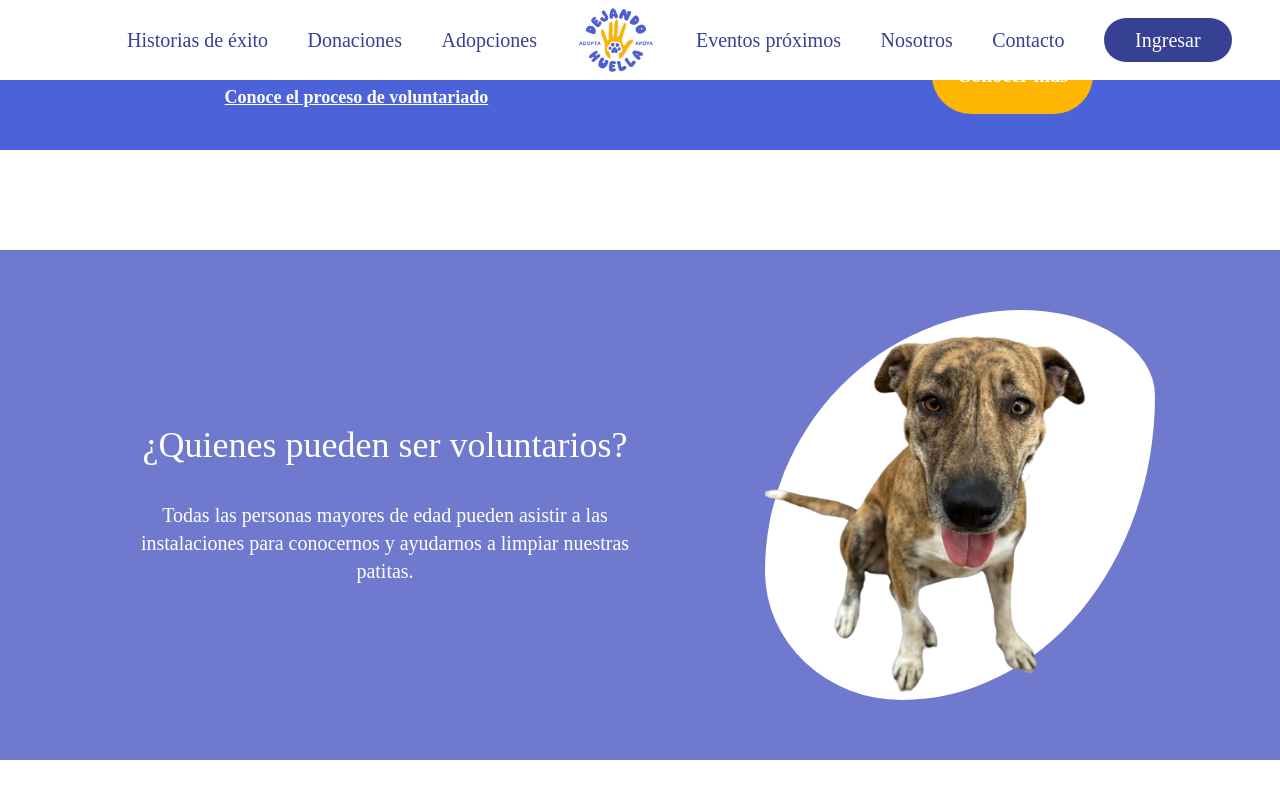
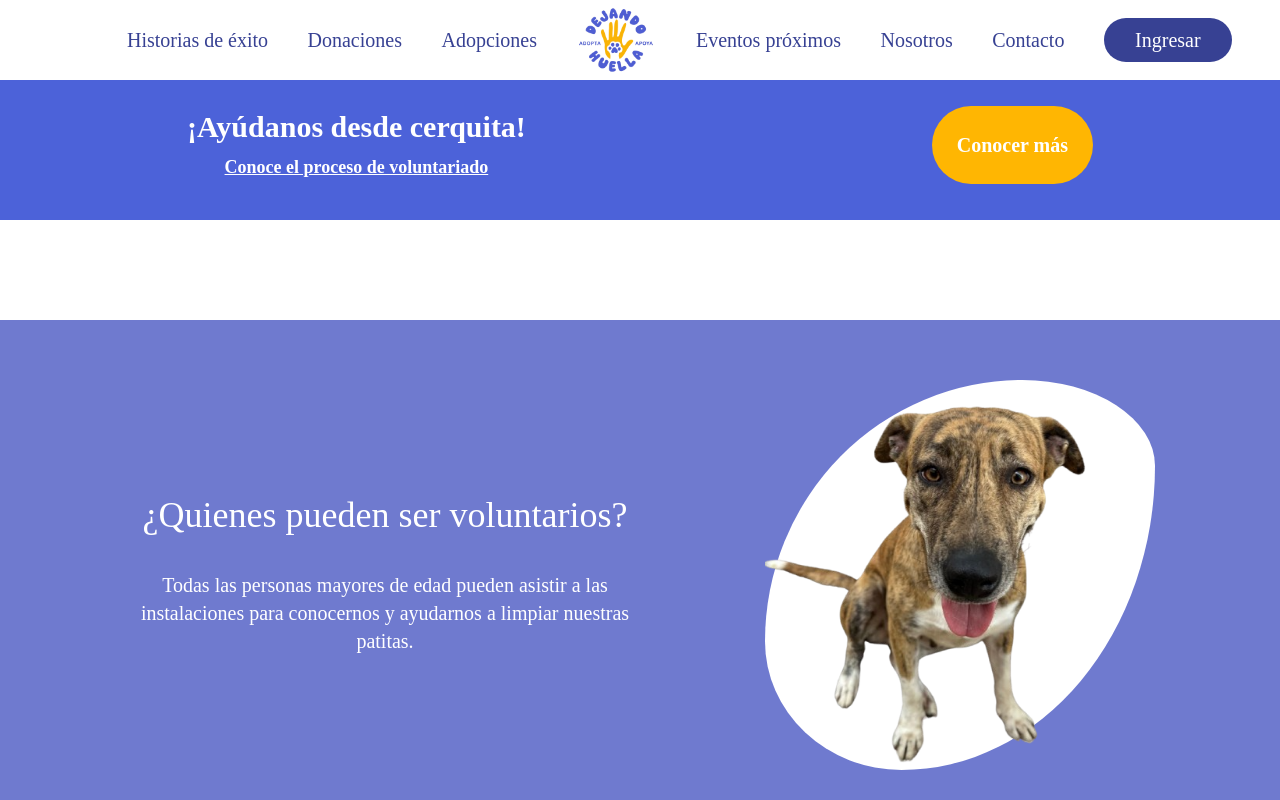
Before and after one commit to Tongother/dejando-huella, a Next.js app: page / in a window 1280 px wide. Shown: the top 800 px of the page. Built offline with nearby package versions, Linux system fonts and the light colour scheme; a web font is replaced by a local one.

Commit message:
11/10/2024 FIX: Corregí algunos errores de estilado en header e info, además ahora se renderiza el header o la navbar dependiendo del dispositivo

```diff
--- a/src/app/components/header/index.tsx
+++ b/src/app/components/header/index.tsx
@@ -1,3 +1,32 @@
+'use client'
+
+import { useEffect, useState } from "react";
 import { Header } from "./header";
+import { Navbar } from "./navbar";
 
-export default Header;
+const ResponsiveHeader = () => {
+  const [isMobile, setIsMobile] = useState(false);
+
+  const handleResize = () => {
+    const width = window.innerWidth;
+    if (width <= 768) {
+      setIsMobile(true);
+    } else {
+      setIsMobile(false);
+    }
+  };
+
+  useEffect(() => {
+    handleResize();
+    window.addEventListener("resize", handleResize);
+    return () => window.removeEventListener("resize", handleResize);
+  }, []);
+
+  return (
+    <>
+      {isMobile ? <Navbar /> : <Header />}
+    </>
+  );
+};
+
+export default ResponsiveHeader;
--- a/src/app/components/info/info.css
+++ b/src/app/components/info/info.css
@@ -1,10 +1,11 @@
-@media (max-width: 1024px){
+@media (max-width: 1024px) {
     .forma {
       border-radius: 66% 34% 65% 35% / 67% 22% 78% 33%;
       width: 250px;
       height: 250px;
       background: #6570ca;
     }
+
     .forma2 {
       border-radius: 60% 40% 31% 69% / 55% 45% 55% 45%;
       width: 250px;
@@ -12,25 +13,24 @@
       background: #E88EED;
       overflow: hidden;
       display: flex;
-
     }
   }
 
-@media (min-width: 1024px){
-    .container{
-        transition: transform translateX(250px) ease;
-    }
-    .forma{
+  @media (min-width: 1024px) {
+
+    .forma {
       border-radius: 66% 34% 65% 35% / 67% 22% 78% 33%;
       width: 390px;
       height: 390px;
       background: #FFFFFF;
-        transition: transform 0.3s ease, ;
+      transition: transform 0.3s ease; /* Coma eliminada */
     }
+
     .forma:hover {
       transform: scale(1.2);
     }
-    .forma2{
+
+    .forma2 {
       border-radius: 60% 40% 31% 69% / 55% 45% 55% 45%;
       width: 390px;
       height: 390px;
@@ -38,7 +38,8 @@
       overflow: hidden;
       transition: transform 0.3s ease;
     }
-    .forma2:hover{
+
+    .forma2:hover {
       transform: scale(1.2);
     }
   }
--- a/src/app/components/info/info.tsx
+++ b/src/app/components/info/info.tsx
@@ -4,7 +4,7 @@ import chonapng from "../../../../public/info/La chona.png";
 import gerry from "../../../../public/info/gerry.png";
 const Info = ()=>{
 	return <section className="lg:py-[100px]">
-		<article className="container flex flex-col lg:flex-row-reverse items-center justify-center lg:bg-[#6f7acf] lg:mb-[150px] lg:py-10">
+		<article className="contenedor flex flex-col lg:flex-row-reverse items-center justify-center lg:bg-[#6f7acf] lg:mb-[150px] lg:py-10">
 			<div id="imagen" className="flex justify-center py-5">
 				<div className="forma relative lg:ml-[120px]">
 					<Image src={chonapng.src} alt="perrito" fill/>
--- a/src/app/layout.tsx
+++ b/src/app/layout.tsx
@@ -1,8 +1,7 @@
 import type { Metadata } from "next";
 import localFont from "next/font/local";
 import "./globals.css";
-import Header from "./components/header";
-import Navbar from "./components/navbar/navbar";
+import ResponsiveHeader from "./components/header";
 
 const geistSans = localFont({
   src: "./fonts/GeistVF.woff",
@@ -16,8 +15,8 @@ const geistMono = localFont({
 });
 
 export const metadata: Metadata = {
-  title: "Create Next App",
-  description: "Generated by create next app",
+  title: "Página de inicio",
+  description: "Página de aterrizaje del proyecto Dejando Huella",
 };
 
 export default function RootLayout({
@@ -30,9 +29,10 @@ export default function RootLayout({
       <body
         className={`${geistSans.variable} ${geistMono.variable} antialiased`}
       >
-          <Header />
-          <Navbar />
-        {children}
+        <ResponsiveHeader />
+        <section className="pt-[40px] md:pt-[70px]">
+          {children}
+        </section>
       </body>
     </html>
   );
```
Also changed, not shown: src/app/components/footer/Footer.tsx (+9 -7 lines), src/app/components/header/navbar.tsx (renamed from src/app/components/navbar/navbar.tsx). Lines whose indentation alone changed are shown as unchanged.
